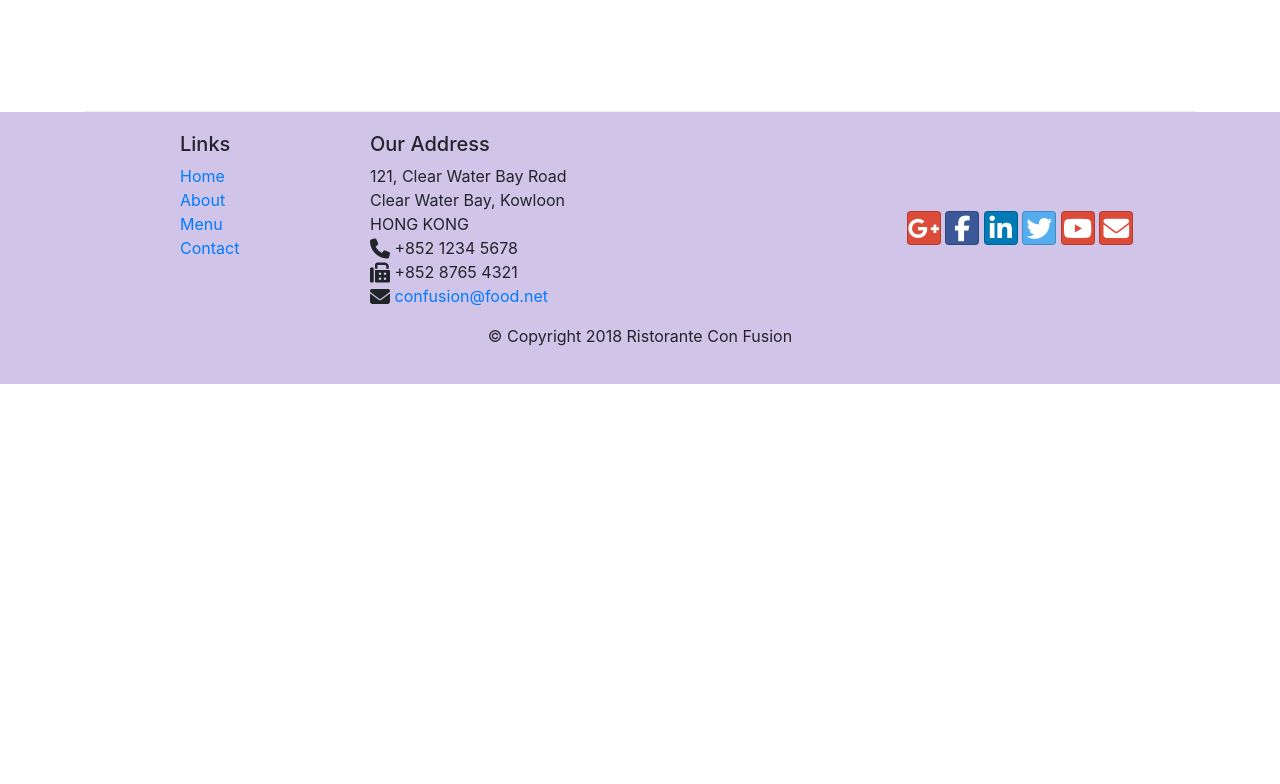
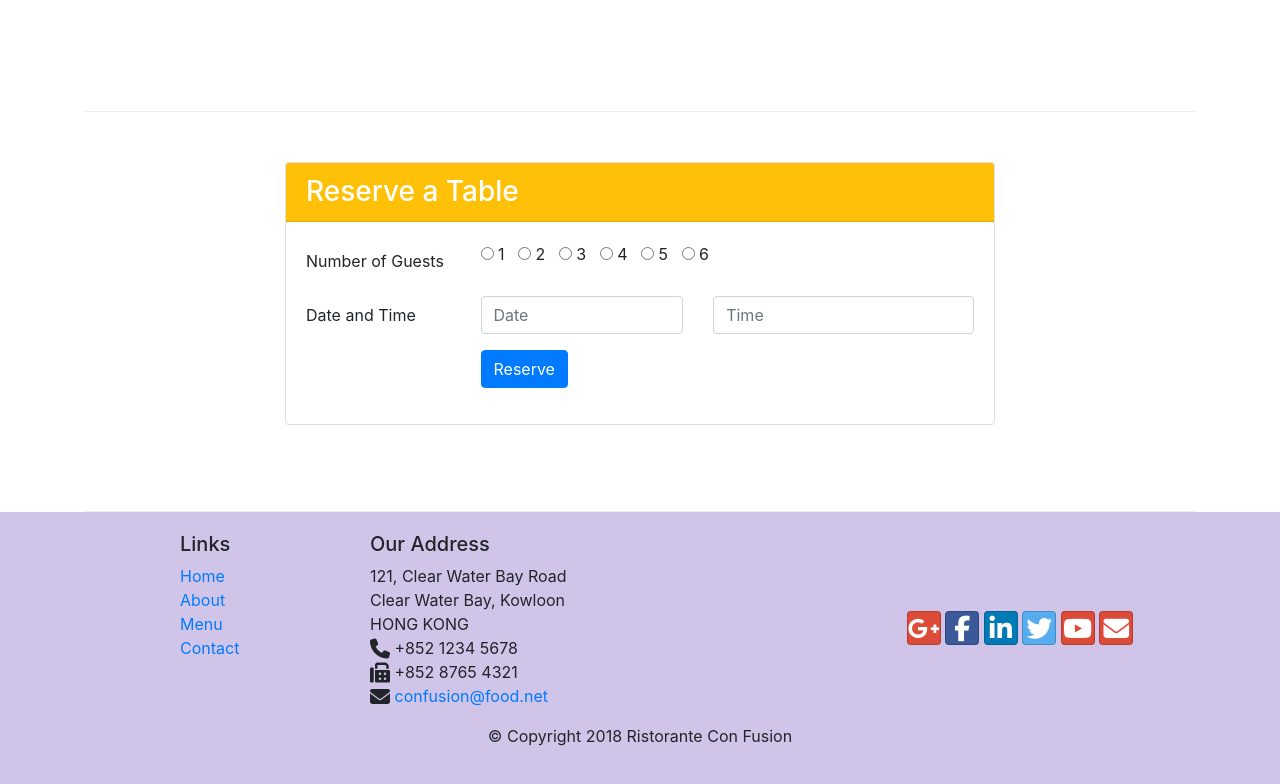
Before and after one commit to iamroshankr/bootstrap-conFusion, a plain HTML site: page index.html in a window 1280 px wide. Shown: the part 1422-2206 px from the top of the page. Before the commit the page ends 1806 px from the top, so only its background shows below. Drawn offline with nearby package versions, Linux system fonts and the light colour scheme.

Commit message:
badges and assignment with form in a card

```diff
--- a/index.html
+++ b/index.html
@@ -39,13 +39,18 @@
     <!-- A jumbotron -->
     <header class = "jumbotron">
         <div class="container">
-            <div class="row row-header">
+            <div class="row row-header align-items-center">
                 <div class="col-12 col-sm-6">
                     <h1>Ristorante con Fusion</h1>
                     <p>We take inspiration from the World's best cuisines, and create a unique fusion experience. Our lipsmacking creations will tickle your culinary senses!</p>
                 </div>
-                <div class="col-12 col-sm align-self-center">
+                <div class="col-12 col-sm-3">
                     <img class="img-fluid" src="img/logo.png" alt="logo 404">
+                </div>
+                <div class="col-12 col-sm-3">
+                    <button type="button" class="btn btn-block btn-sm btn-warning" onclick="window.location.href='#reservetable'">
+                        Reserve Table
+                    </button>
                 </div>
             </div>
         </div>
@@ -60,7 +65,7 @@
                 <div class="media">
                     <img src="img/uthappizza.png" alt="uthappizza 404" class="d-flex mr-3 img-thumbnail align-self-center">
                     <div class="media-body">
-                        <h2 class="mt-0">Uthappizza</h2>
+                        <h2 class="mt-0">Uthappizza <span class="badge badge-danger">HOT</span> <span class="badge badge-pill badge-secondary">$4.99</span> </h2>
                         <p>A unique combination of Indian Uthappam (pancake) and Italian pizza, topped with Cerignola olives, ripe vine cherry tomatoes, Vidalia onion, Guntur chillies and Buffalo Paneer.</p>
                     </div>
                 </div>
@@ -73,8 +78,13 @@
                 <h3>This Month's Promotions</h3>
             </div>
             <div class="col-12 col-sm col-md">
-                <h2>Weekend Grand Buffet</h2>
-                <p>Featuring mouthwatering combinations with a choice of five different salads, six enticing appetizers, six main entrees and five choicest desserts. Free flowing bubbly and soft drinks. All for just $19.99 per person </p>
+                <div class="media">
+                    <div class="media-body">
+                        <h2 class="mt-0">Weekend Grand Buffet <span class="badge badge-danger">NEW</span></h2>
+                        <p>Featuring mouthwatering combinations with a choice of five different salads, six enticing appetizers, six main entrees and five choicest desserts. Free flowing bubbly and soft drinks. All for just $19.99 per person </p>
+                    </div>
+                    <img src="img/buffet.png" alt="buffet 404" class="d-flex ml-3 img-thumbnail align-self-center">
+                </div>
             </div>
         </div>
 
@@ -89,6 +99,51 @@
                         <h2>Alberto Somayya</h2>
                         <h4>Executive Chef</h4>
                         <p>Award winning three-star Michelin chef with wide International experience having worked closely with whos-who in the culinary world, he specializes in creating mouthwatering Indo-Italian fusion experiences. </p>
+                    </div>
+                </div>
+            </div>
+        </div>
+
+        <div id="reservetable" class="row row-content justify-content-center">
+            <div class="col-12 col-sm-8">
+                <div class="card">
+                    <h3 class="card-header bg-warning text-white">Reserve a Table</h3>
+                    <div class="card-body">
+                        <form>
+                            <div class="form-group row">
+                                <label for="guestcount" class="col-sm-3 col-form-label">Number of Guests</label>
+                                <div class="col-sm-9">
+                                    <input type="radio" name="guestcount" id="guestcount1" value="1">
+                                    <label for="guestcount1">1 &nbsp;</label>
+                                    <input type="radio" name="guestcount" id="guestcount2" value="2">
+                                    <label for="guestcount2">2 &nbsp;</label>
+                                    <input type="radio" name="guestcount" id="guestcount3" value="3">
+                                    <label for="guestcount3">3 &nbsp;</label>
+                                    <input type="radio" name="guestcount" id="guestcount4" value="4">
+                                    <label for="guestcount4">4 &nbsp;</label>
+                                    <input type="radio" name="guestcount" id="guestcount5" value="5">
+                                    <label for="guestcount5">5 &nbsp;</label>
+                                    <input type="radio" name="guestcount" id="guestcount6" value="6">
+                                    <label for="guestcount6">6</label>
+                                </div>
+                            </div>
+                            <div class="form-group row">
+                                <label for="datetime" class="col col-sm-3 col-form-label">Date and Time</label>
+                                <div class="col-12 col-sm-4">
+                                    <input type="text" class="form-control" name="date" id="date" placeholder="Date">
+                                </div>
+                                <div class="col-12 col-sm-5">
+                                    <input type="text" class="form-control" name="time" id="time" placeholder="Time">
+                                </div>
+                            </div>
+                            <div class="form-group row">
+                                <div class="offset-sm-3 col-sm-9">
+                                    <button type="submit" class="btn btn-primary">
+                                        Reserve
+                                    </button>
+                                </div>
+                            </div>
+                        </form>
                     </div>
                 </div>
             </div>
```
